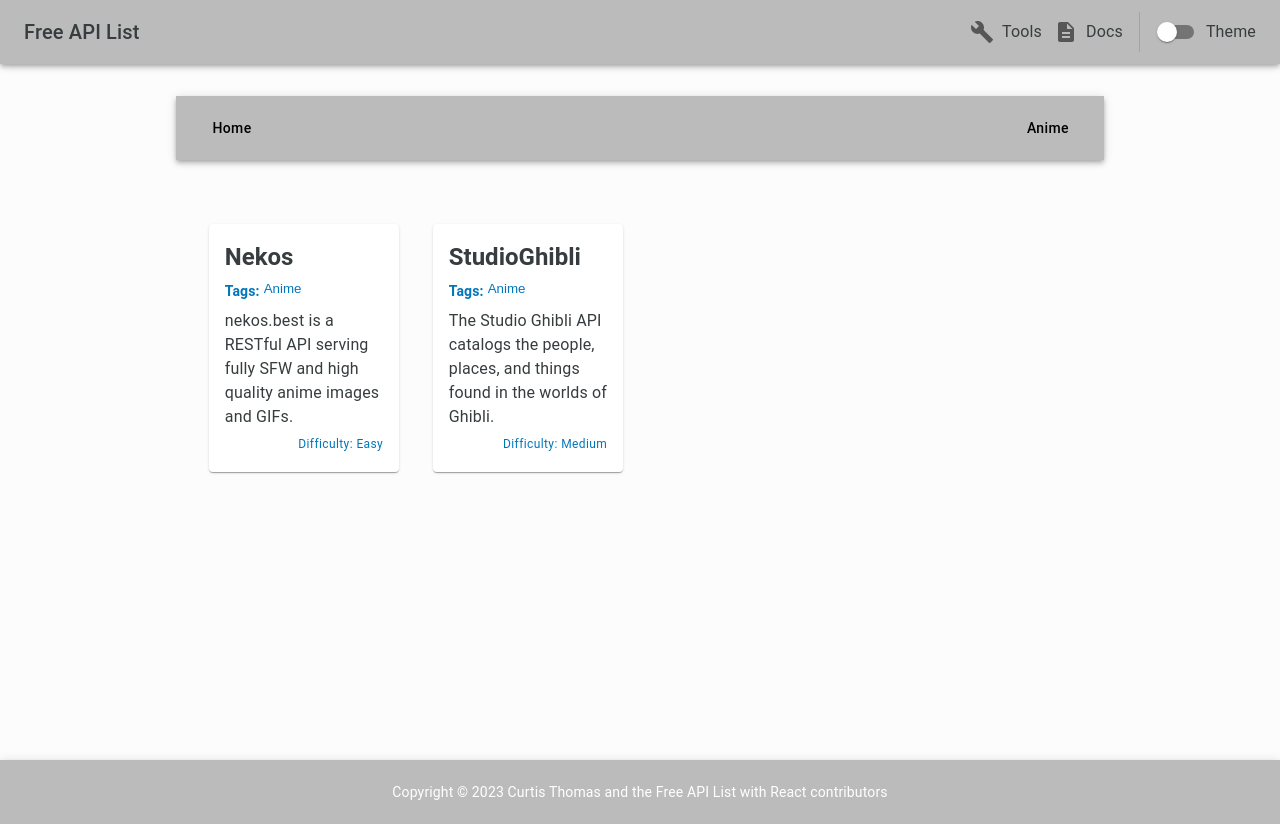
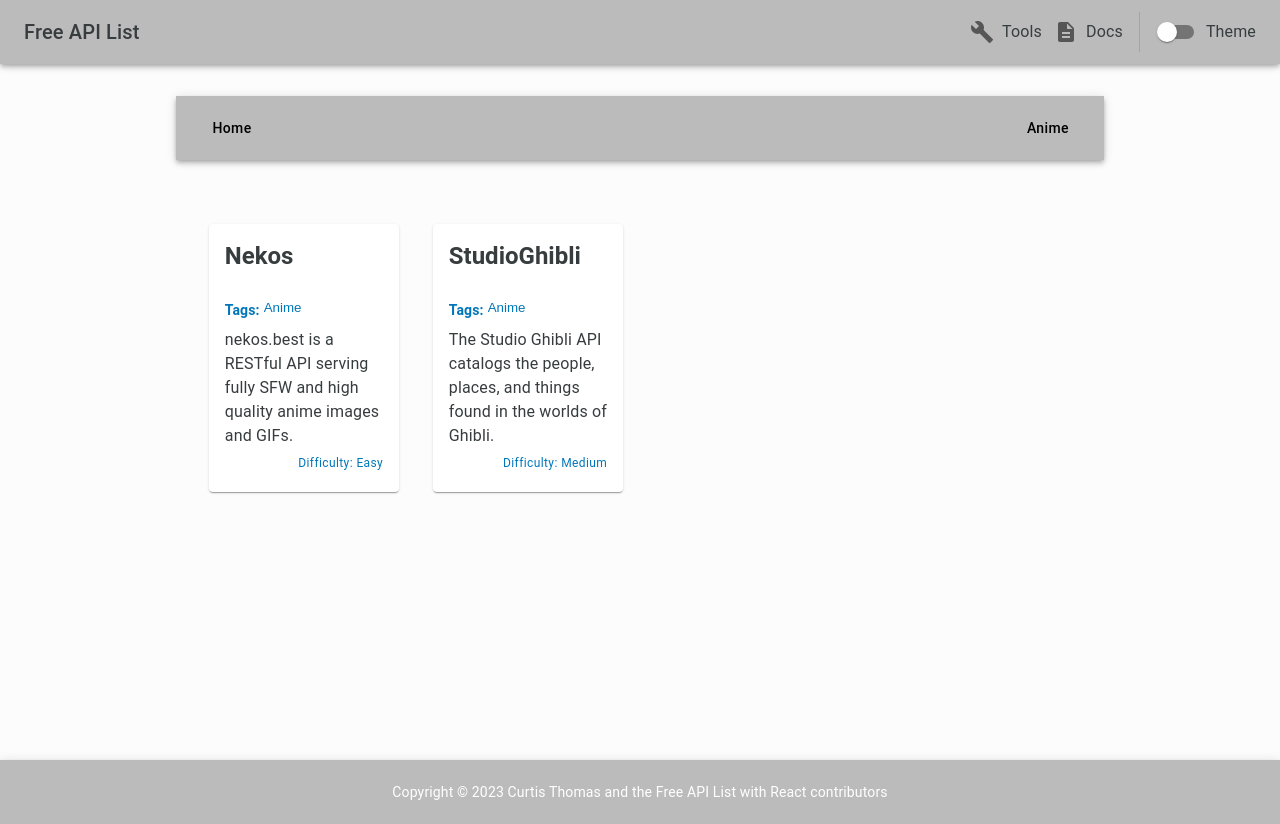
Before and after one commit to Curtis-Thomas/free-api-list-with-react, a React (Create React App) app: page /AnimeDash in a window 1280 px wide. Built offline with nearby package versions, Linux system fonts and the light colour scheme.

Commit message:
CardRouting component  card name top fixed

```diff
--- a/src/components/CardRouting.js
+++ b/src/components/CardRouting.js
@@ -34,9 +34,10 @@ const CardRouting = ({
           m: 0.10,
           display: "flex",
           flexDirection: "column",
-          justifyContent: "center",
+          justifyContent: "flex-start", // Align items at the start of the flex container
           width: "100%",
           height: "100%",
+          position: "relative", // Ensure positioning context for children
         }}
       >
         <Typography
@@ -44,11 +45,16 @@ const CardRouting = ({
           gutterBottom
           sx={{
             fontWeight: "bold",
-            minHeight: "2rem", // Adjusted to allow for variable title height
+            paddingBottom: "20px", // Add padding to the top
+            position: "sticky",
+            top: "0",
+            backgroundColor: "white", // Optional: Set background color if needed
+            zIndex: 1, // Ensure it's above other elements
           }}
         >
           {cardName}
         </Typography>
+
         <Box
           sx={{
             display: "flex",
```
